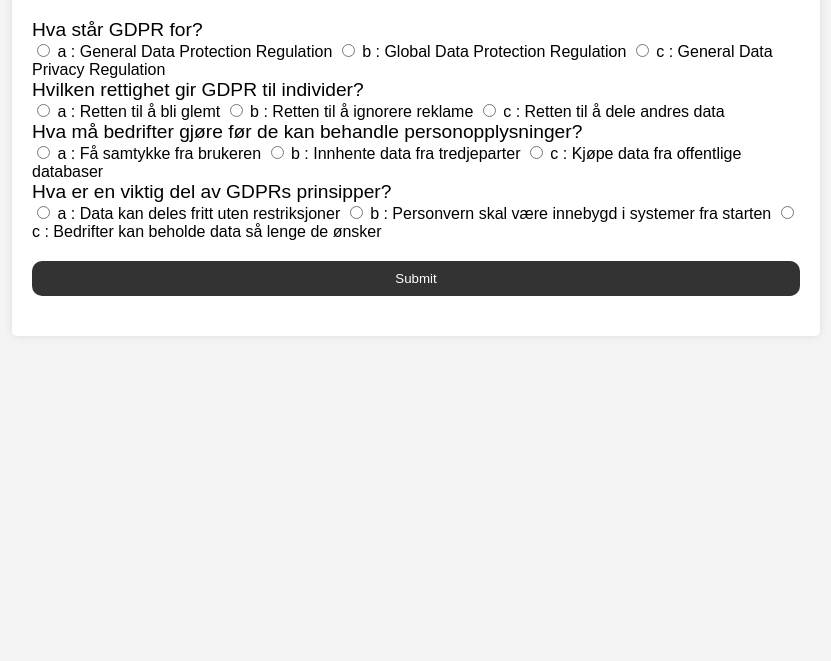
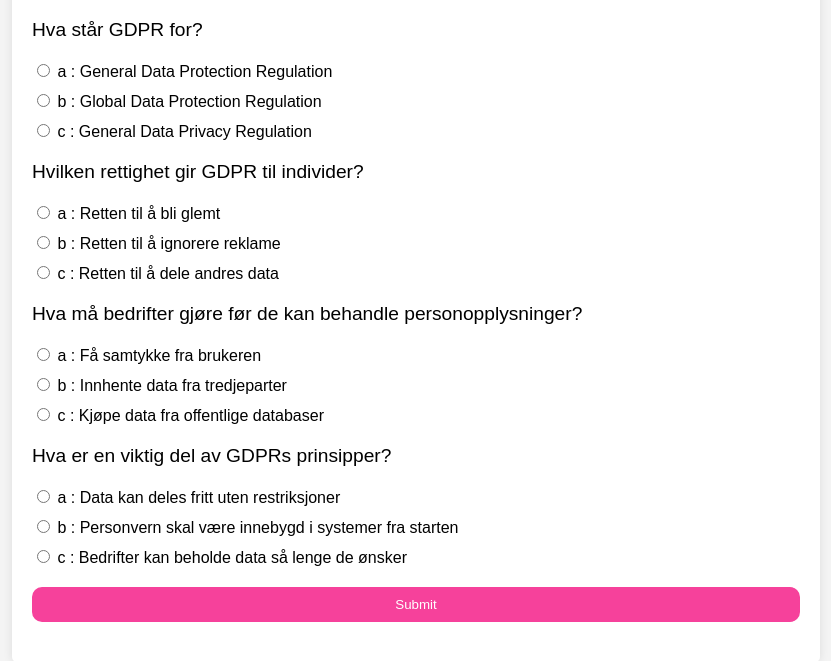
Before and after one commit to SOFIEKV/prosjekt-3, a plain HTML site: page quiz.html in a window 1280 px wide. Shown: the part 131-792 px from the top of the page, without its empty margins (224-1055 px from the left). Drawn offline with Linux system fonts and the light colour scheme.

Commit message:
Update quiz.css

```diff
--- a/quiz.css
+++ b/quiz.css
@@ -17,18 +17,23 @@ body {
 h1 {
     text-align: center;
 }
-.question{
+
+.question {
     font-size: 1.2rem;
+    margin-bottom: 20px;
+}
 
+.answers {
+    margin-bottom: 20px;
 }
-.answers{
 
+label {
+    display: block;
+    margin-bottom: 10px;mn
 }
-#tekst{
-    font-size: 1rem;
-}
-#submit{
-    background-color: #333;
+
+#submit {
+    background-color: rgb(246, 65, 155);;
     color: #fff;
     padding: 10px;
     margin-top: 20px;
@@ -41,7 +46,7 @@ h1 {
 }
 
 button:hover {
-    background: #555;
+    background:hotpink;;
 }
 
 #results {
```
